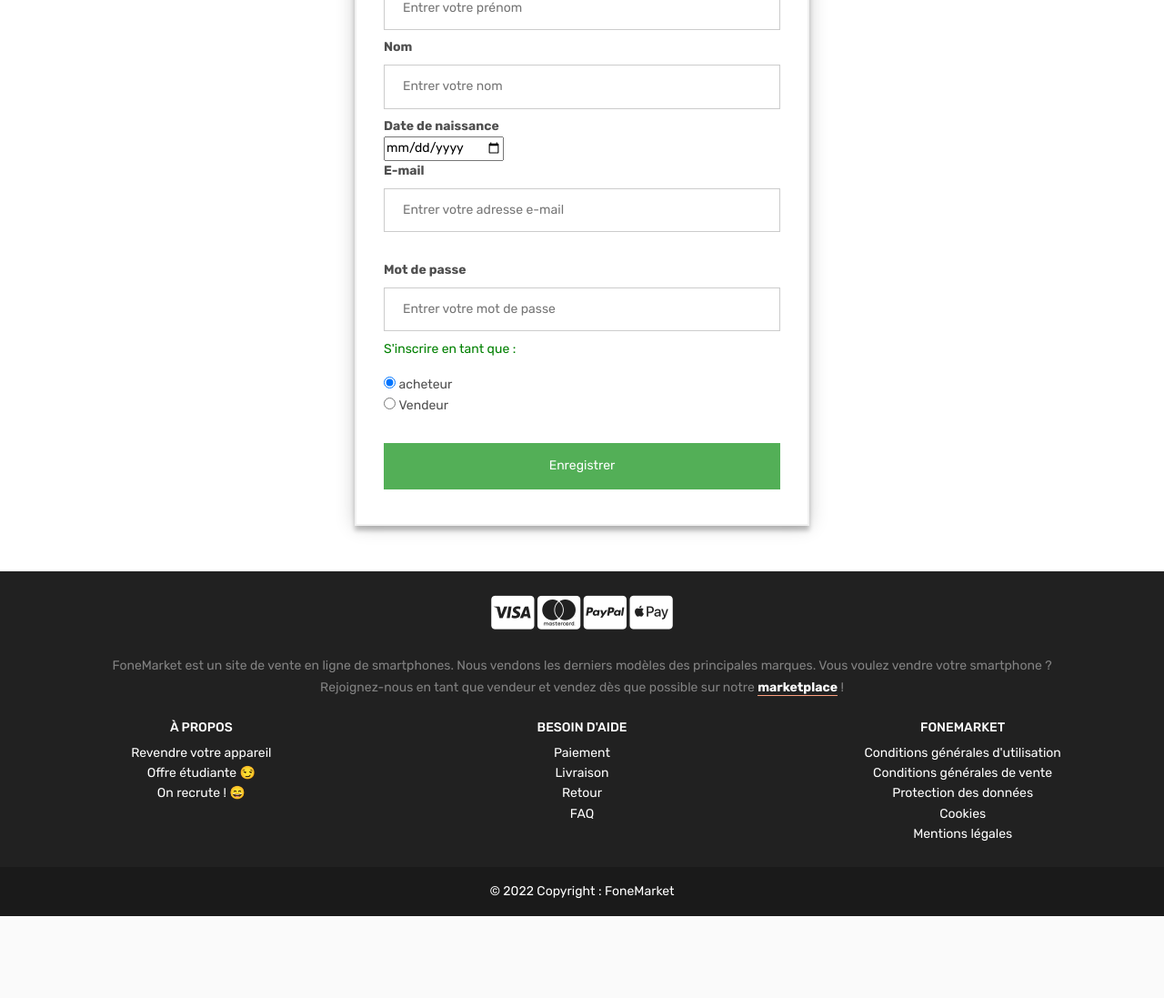
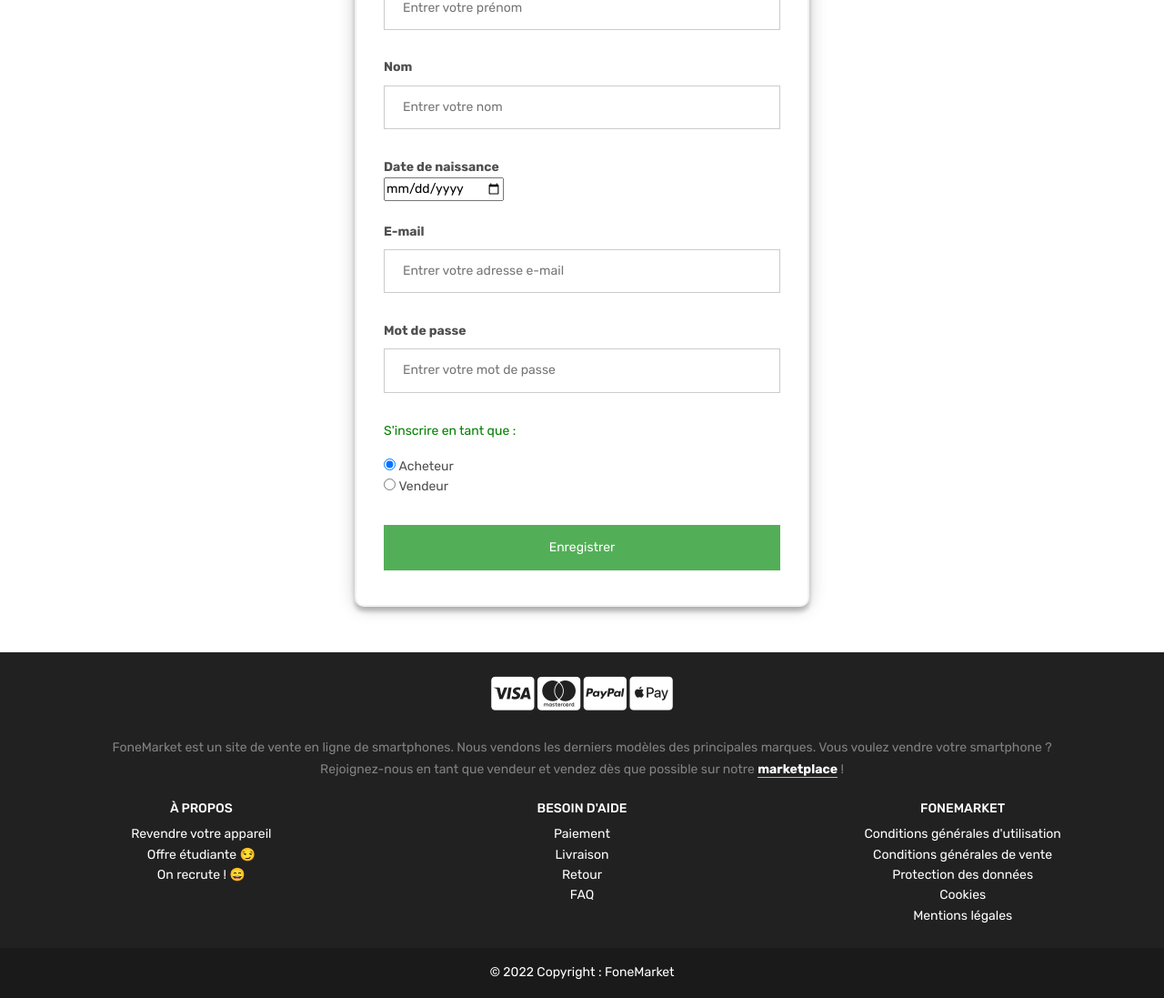
Before and after one commit to alexsamyy/ecommerce_project, a PHP site: page /pages/newuser.php in a window 1280 px wide. Shown: the part 379-1476 px from the top of the page at 91% size. Before the commit the page ends 1386 px from the top, so only its background shows below. Run offline with PHP 8.4, Linux system fonts and the light colour scheme; some libraries are stand-ins or nearby versions.

Commit message:
Mise en place du grid et correction front

```diff
--- a/composants/main.php
+++ b/composants/main.php
@@ -28,7 +28,7 @@
 <link rel="stylesheet" href="../style/footer.css" media="screen" type="text/css" />
 <link rel="stylesheet" href="../style/header.css" media="screen" type="text/css" />
 <link rel="stylesheet" href="../style/home.css" media="screen" type="text/css" />
-
+<link rel="stylesheet" href="../style/produit.css" media="screen" type="text/css" />
 
 
 
--- a/pages/home.php
+++ b/pages/home.php
@@ -59,14 +59,14 @@
 <div class="grid">
 <?php
 
-$sql = "SELECT * FROM smartphone";
+$sql = "SELECT * FROM smartphone order by rand() limit 3";
 $result = mysqli_query($db,$sql);
 while ($row = mysqli_fetch_array($result)){
     ?>
-
     <div class="grid_in">
     <a href="/"><img class="img" src="<?= $row["PHOTO"]; ?>"></a>
-    <a class="nom" href="/"><h4><?=$row["NOM"];?></h4></a>
+    <br>
+    <a class="nom"><h4><?=$row["NOM"];?></h4></a>
     <br>
     <p class="description"><?= $row["DESCRIPTION"]; ?></p>
     <br>
--- a/pages/newuser.php
+++ b/pages/newuser.php
@@ -23,26 +23,26 @@
                 <h2>Nouvel utilisateur</h2>
 
                 <label><b>Prénom</b></label><br/>
-                <input type="text" placeholder="Entrer votre prénom" name="prenom" required><br/>
+                <input type="text" placeholder="Entrer votre prénom" name="prenom" required><br/><br/>
 
                 <label><b>Nom</b></label><br/>
-                <input type="text" placeholder="Entrer votre nom" name="nom" required><br/>
+                <input type="text" placeholder="Entrer votre nom" name="nom" required><br/><br/>
 
                 <label><b>Date de naissance</b></label><br/>
-                <input type="date" placeholder="Entrer votre date de naissance" name="date_naissance" required><br/>
+                <input type="date" placeholder="Entrer votre date de naissance" name="date_naissance" required><br/><br/>
 
 
                 <label><b>E-mail</b></label><br/>
                 <input type="text" placeholder="Entrer votre adresse e-mail" name="mail" required><br/><br/>
 
                 <label><b>Mot de passe</b></label>
-                <input type="text" placeholder="Entrer votre mot de passe" name="password" required>
+                <input type="text" placeholder="Entrer votre mot de passe" name="password" required><br/><br/>
 
                 <p style="color: green;">S'inscrire en tant que :</p>
 
                 <div>
                 <input type="radio" id="acheteur" name="role" value="acheteur" checked>
-                <label for="acheteur"> acheteur </label>
+                <label for="acheteur"> Acheteur </label>
                 <br/>
 
                 <input type="radio" id="vendeur" name="role" value="vendeur">
--- a/style/home.css
+++ b/style/home.css
@@ -1,8 +1,8 @@
 .grid {
   display: grid;
-  grid-template-columns: repeat(auto-fit, minmax(260px, 1fr));
+  grid-template-columns: repeat(auto-fit, minmax(450px, 1fr));
   gap: 20px;
-  margin: 2em;
+  margin: 20px;
 }
 
 
@@ -13,13 +13,19 @@
   padding: 1.5em;
   border-radius: 1em;
   display: grid;
-  grid-template-columns: 150px 1fr;
-  gap: 1.5em;
+  grid-template-columns: 420px 60px;
+  gap: 1em;
   align-items: center;
   color: black;
   font-weight: 100;
+  text-align: center;
 }
 
+.grid_in:hover{
+  background-color: white;
+  color: black;
+  border: 2px solid black;
+}
 
 /* Important step - image will spill over the container if width is not declared explicitly */
 .img {
@@ -28,10 +34,6 @@
   border-radius: 1px;
 }
 
-.prix {
-  text-align: center;
-}
-
 .nom {
   color:black;
 }
--- a/style/login.css
+++ b/style/login.css
@@ -13,6 +13,7 @@ body{ /*supportppe*/
     border: 2px solid #f1f1f1;
     background: #fff;
     box-shadow: 0 0 20px 0 rgba(0, 0, 0, 0.2), 0 5px 5px 0 rgba(0, 0, 0, 0.24);
+    border-radius: 10px;
 }
 
 h2{
--- /dev/null
+++ b/style/produit.css
@@ -0,0 +1,5 @@
+h1{
+    text-align:center;
+    margin-top:250px;
+    margin-bottom: 50px;
+}
```
Also changed, not shown: pages/produit.php (+29 -10 lines).
